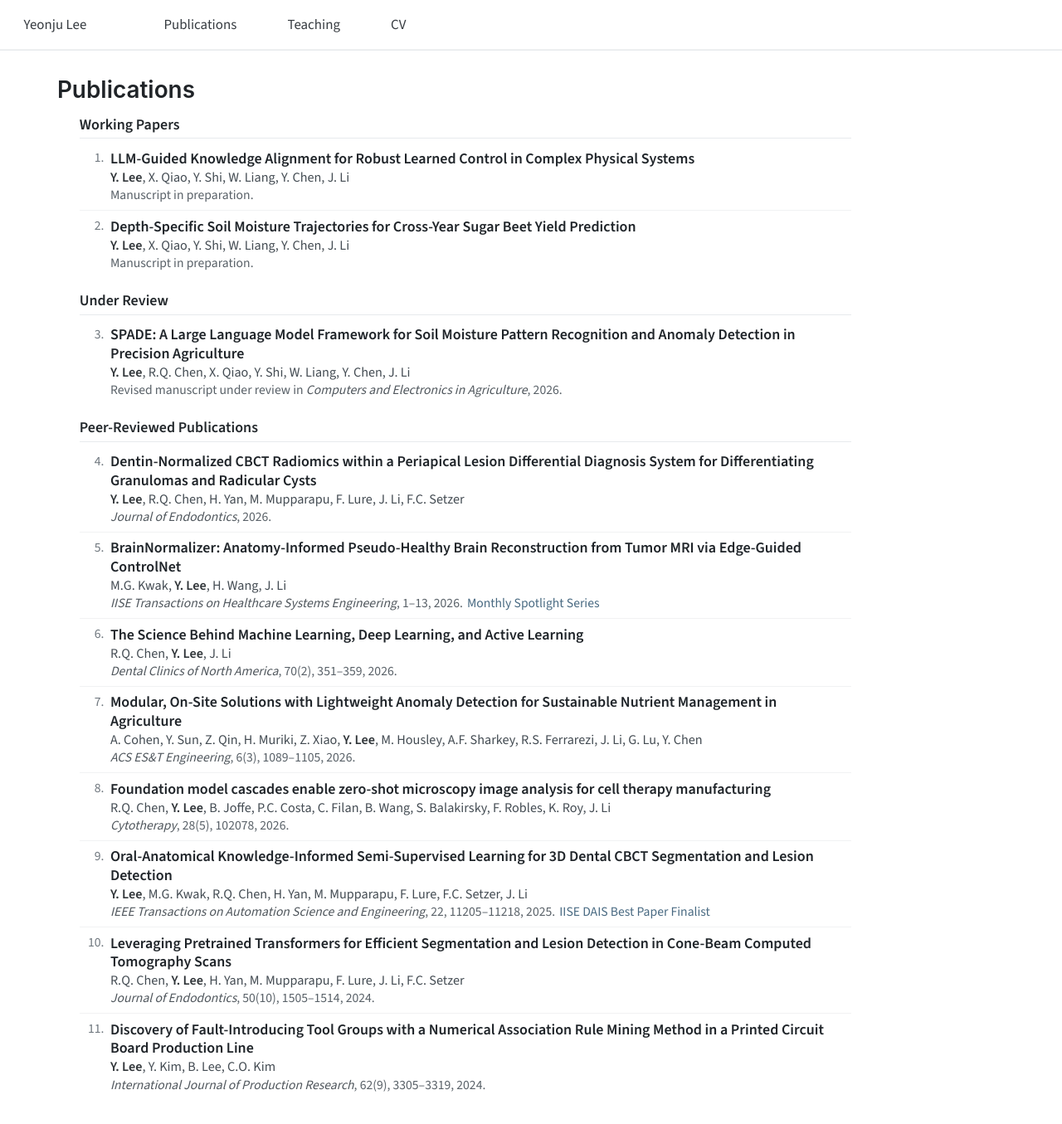
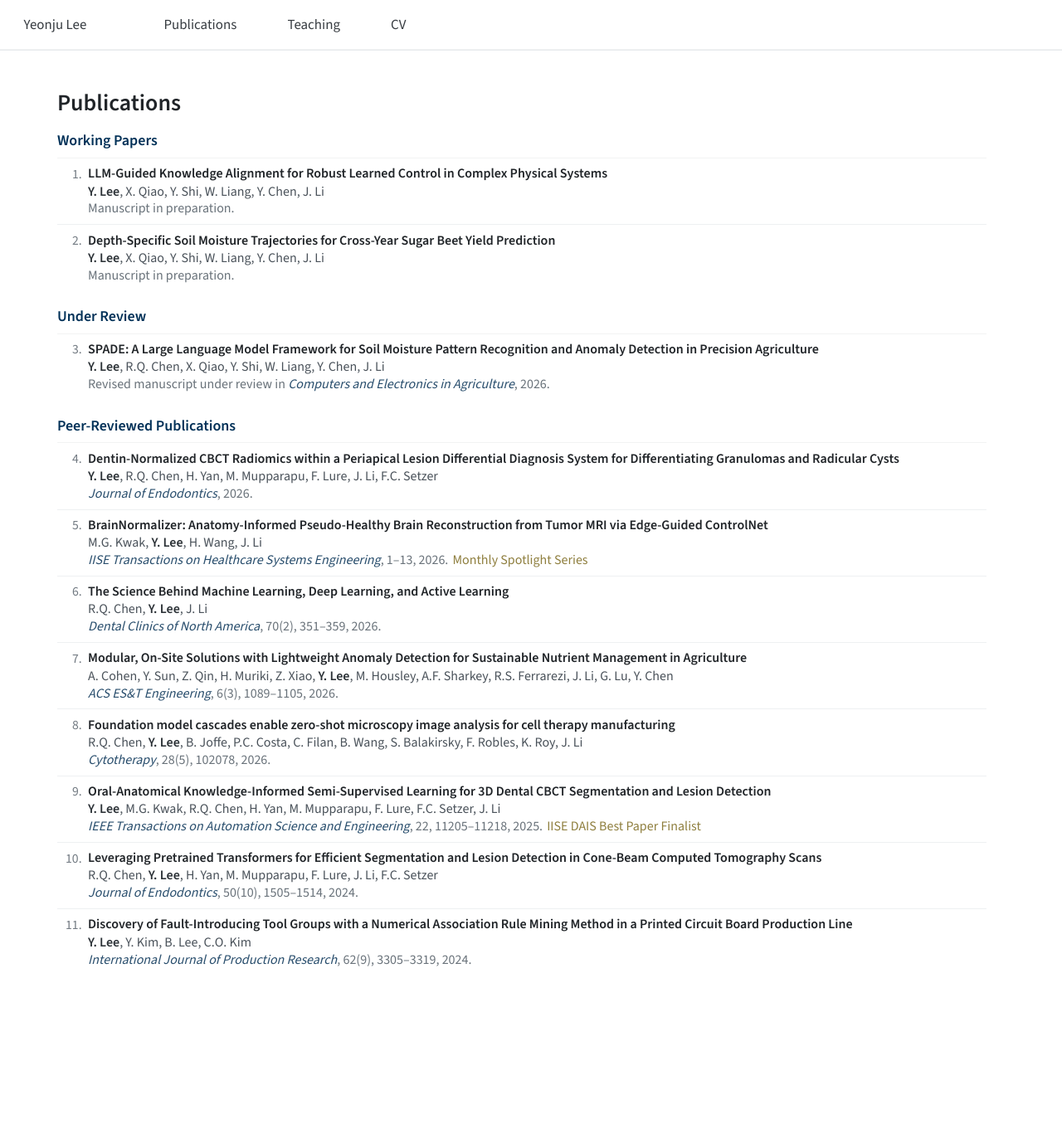
Before and after one commit to ylee845/ylee845.github.io, a Jekyll site: the page built from _pages/publications.html, in a window 1280 px wide and 1400 px high. Shown: the top 1355 px of the window at 83% size. Built offline with Jekyll 4.4.1, drawn with Linux system fonts in a browser that asks for light colours; a script that is not in the unit is left out.

Commit message:
Add files via upload

```diff
--- a/_pages/publications.html
+++ b/_pages/publications.html
@@ -9,25 +9,35 @@ classes: wide
 ---
 
 <style>
-.pub-page {
-  max-width: 930px;
+.page__title { display: none !important; }
+
+.pub-shell {
+  width: min(1120px, calc(100vw - 80px));
   margin: 0 auto;
-  padding: 0 0 1.4rem;
+  padding: .9rem 0 2rem;
+}
+
+.pub-page-title {
+  margin: 0 0 1.05rem;
+  color: var(--text);
+  font-size: 1.55rem;
+  font-weight: 600;
+  line-height: 1.15;
 }
 
 .pub-group {
-  margin-top: .95rem;
+  margin-top: 1.15rem;
 }
 
-.pub-group:first-child {
-  margin-top: .05rem;
+.pub-group:first-of-type {
+  margin-top: 0;
 }
 
-.page__content .pub-group-title {
-  margin: 0 0 .28rem !important;
-  padding: 0 0 .28rem !important;
-  border-bottom: 1px solid #e7eaed;
-  color: #22272b !important;
+.pub-group-title {
+  margin: 0;
+  padding: 0 0 .32rem;
+  border-bottom: 1px solid var(--line);
+  color: var(--gt-navy) !important;
   font-size: 1.00rem !important;
   font-weight: 600 !important;
   line-height: 1.2 !important;
@@ -37,71 +47,79 @@ classes: wide
   display: grid;
   grid-template-columns: 1.65rem minmax(0, 1fr);
   gap: .42rem;
-  padding: .42rem 0 .46rem;
+  padding: .46rem 0 .50rem;
 }
 
 .pub-entry + .pub-entry {
-  border-top: 1px solid #f1f2f3;
+  border-top: 1px solid #eef0f2;
 }
 
 .pub-num {
-  color: #6f777e;
+  color: #727a82;
   font-size: .87rem;
-  line-height: 1.22;
+  line-height: 1.24;
   text-align: right;
   padding-top: .02rem;
 }
 
-.page__content .pub-title {
+.pub-title {
   margin: 0 !important;
-  padding: 0 !important;
-  color: #1f2429;
-  font-size: 1.00rem;
+  color: var(--text);
+  font-size: .98rem;
   font-weight: 600;
   line-height: 1.24 !important;
 }
 
-.page__content .pub-authors {
-  margin: .10rem 0 0 !important;
-  padding: 0 !important;
-  color: #444c53;
-  font-size: .90rem;
+.pub-authors {
+  margin: .08rem 0 0 !important;
+  color: var(--text-soft);
+  font-size: .88rem;
   line-height: 1.24 !important;
 }
 
-.page__content .pub-authors strong {
-  color: #2f3438;
+.pub-authors strong {
+  color: #2b3136;
   font-weight: 600;
 }
 
-.page__content .pub-meta {
-  margin: .08rem 0 0 !important;
-  padding: 0 !important;
-  color: #596168;
-  font-size: .87rem;
+.pub-meta {
+  margin: .06rem 0 0 !important;
+  color: var(--muted);
+  font-size: .85rem;
   line-height: 1.24 !important;
 }
 
-.page__content .pub-meta em {
-  color: #50575d;
+.pub-meta em {
+  color: #294e6d;
+  font-style: italic;
 }
 
 .pub-note {
   margin-left: .28rem;
-  color: #496a82;
+  color: #8f7f3f;
   font-weight: 500;
 }
 
-@media (max-width: 680px) {
+@media (max-width: 760px) {
+  .pub-shell {
+    width: calc(100vw - 28px);
+    padding-top: .65rem;
+  }
+
   .pub-entry {
     grid-template-columns: 1.35rem minmax(0, 1fr);
     gap: .32rem;
-    padding: .38rem 0 .42rem;
+    padding: .42rem 0 .46rem;
+  }
+
+  .pub-title {
+    font-size: .95rem;
   }
 }
 </style>
 
-<div class="pub-page">
+<div class="pub-shell">
+  <h1 class="pub-page-title">Publications</h1>
 
   <section class="pub-group">
     <h2 class="pub-group-title">Working Papers</h2>
@@ -212,7 +230,5 @@ classes: wide
         <p class="pub-meta"><em>International Journal of Production Research</em>, 62(9), 3305–3319, 2024.</p>
       </div>
     </article>
-
   </section>
-
 </div>
```
Also changed, not shown: _pages/teaching.html (+81 -35 lines).
